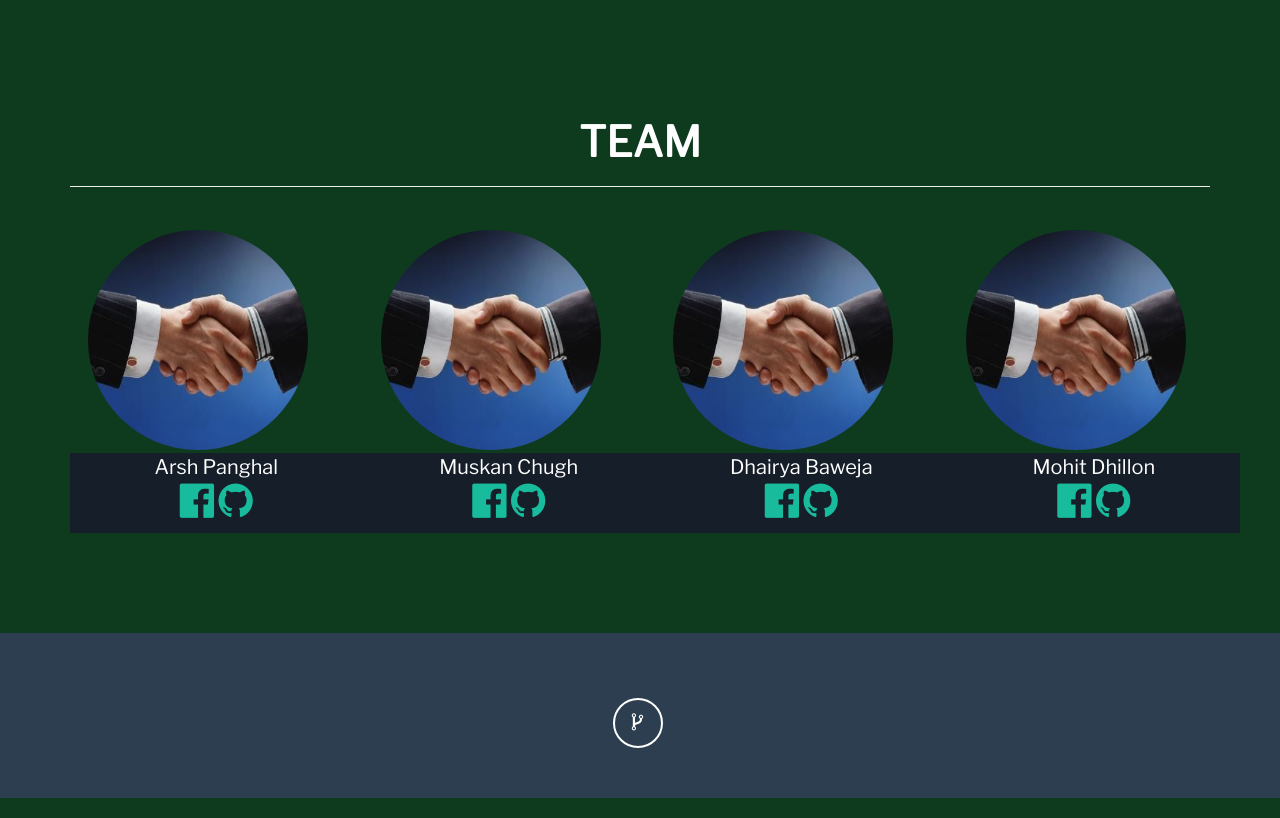
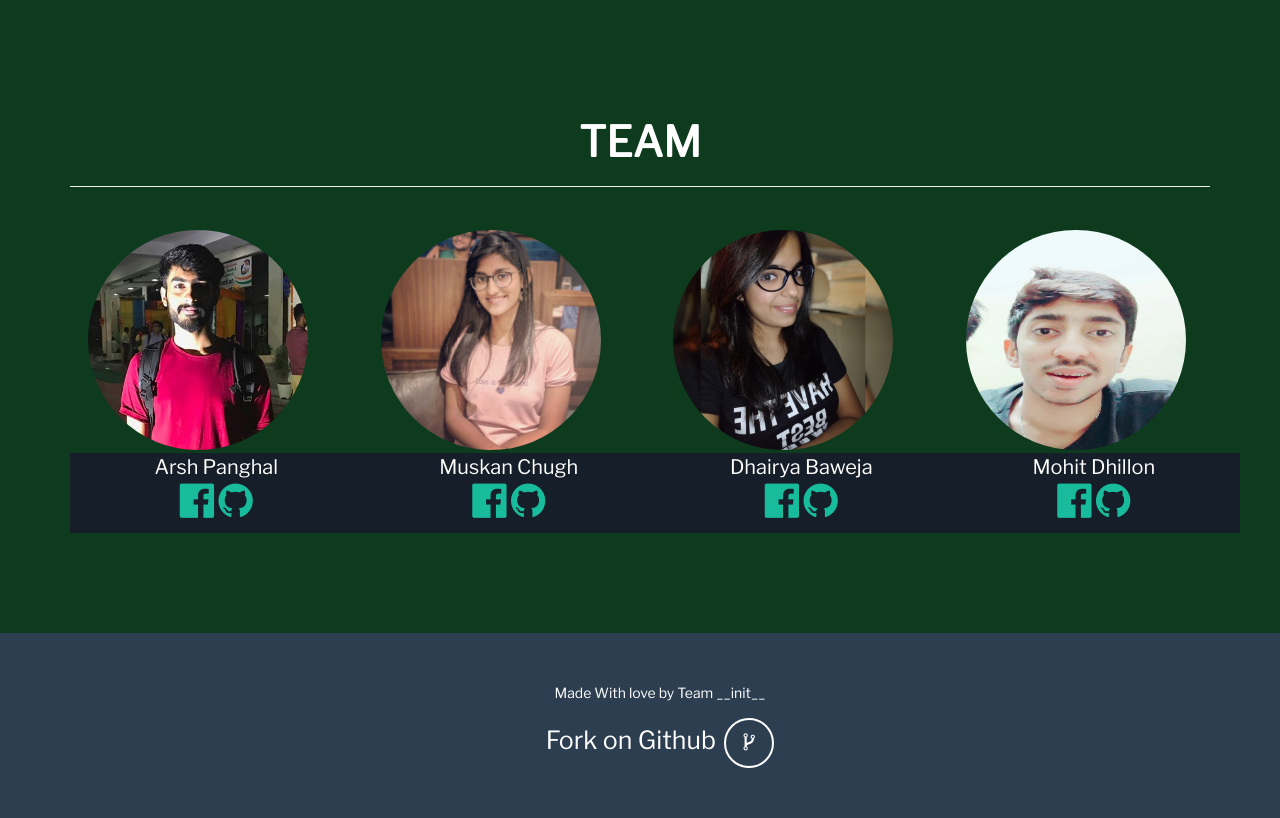
Before and after one commit to muskan6769/XENA.AI, a Django app: page / in a window 1280 px wide. Shown: the part 1776-2594 px from the top of the page. Run offline with Django 3.2, Linux system fonts and the light colour scheme; some libraries are stand-ins or nearby versions.

Commit message:
fixed the index.html page and added static files

```diff
--- a/xena1/MFP/static/css/index_css.css
+++ b/xena1/MFP/static/css/index_css.css
@@ -32,9 +32,14 @@
     margin: 3px;
     border-radius: 50%;
 }
+.edit22{
+    font-size: 25px !important;
+    margin-right: 3px;
+    font-family: 'Libre Franklin', sans-serif !important;
+}
 
 .font1{
-    color: rgba(187, 165, 119, 0) !important;
+    color: rgb(0, 0, 0) !important;
     font-weight: bold;
 
 }
--- a/xena1/MFP/templates/MFP/index.html
+++ b/xena1/MFP/templates/MFP/index.html
@@ -182,18 +182,18 @@
                                     </div>
                                     <div class="modal-body">
                                         <p class="ques"><b>What is Xena.AI ?</b></p>
-                                        <p class="ans">Xena.AI is an intra college Hackathon organized at the Indian Institute of Information Technology,Allahabad.</p>
-                                        <p class="ques"><b>Who runs Xena.AI ?</b></p>
-                                        <p class="ans">Xena.AI is organized by Geekhaven,Technical Society of IIIT-Allahabad.</p>
+                                        <p class="ans">Xena is a feedback portal which records users feedback using hand gestures and provide a detailed analysis on the compiled
+                                                data.
+                                                </p>
+                                        <p class="ques"><b>Why should we use Xena? ?</b></p>
+                                        <p class="ans">User feedbacks help to improve your service and rectify your product. Xena is a perfect tool to do so.</p>
                                         <hr>
-                                        <p class="ques"><b>How should i apply?</b></p>
-                                        <p class="ans">You can apply in a group of 1 to 3 if you are not a fresher. Freshers need to apply individually and will be alloted a team of seniors randomly to give you an idea on how things work.</p>
-                                        <p class="ques"><b>Who all can apply?</b></p>
-                                        <p class="ans">If you are currently a student of IIIT-A or IIIT-L or RGIIT you can apply for this event, mentioning your enrollment number.</p>
-                                        <p class="ques"><b>What do people normally make?</b></p>
-                                        <p class="ans">You can make anything you like. Most of the hacks revolve around web or phone apps, or working with hardware.</p>
-                                        <p class="ques"><b>How much does it cost to attend?</b></p>
-                                        <p class="ans">Zero.Xena.AI is free for everyone.</p>
+                                        <p class="ques"><b>What technologies do we use?</b></p>
+                                        <p class="ans">We use openCV library to record hand gestures and Django for all the backend.
+                                            </p>
+                                        <p class="ques"><b>Who all can use?</b></p>
+                                        <p class="ans">Any service which requires feedback can use Xena.AI</p>
+
                                     </div>
                                 </div>
 
@@ -350,22 +350,22 @@
 </div>-->
 
 
-      <div class="col-md-3"><img class="edit-4 img1" src="{% static 'images/sample.jpg' %}" class="contact"></div>
-      <div class="col-md-3"><img class="edit-4 img1" src="{% static 'images/sample.jpg' %}" class="contact"></div>
-      <div class="col-md-3"><img class="edit-4 img1" src="{% static 'images/sample.jpg' %}" class="contact"></div>
-      <div class="col-md-3"><img class="edit-4 img1" src="{% static 'images/sample.jpg' %}" class="contact"></div>
+      <div class="col-md-3"><img class="edit-4 img1" src="{% static 'images/arsh1.jpg' %}" class="contact"></div>
+      <div class="col-md-3"><img class="edit-4 img1" src="{% static 'images/muskan.jpg' %}" class="contact"></div>
+      <div class="col-md-3"><img class="edit-4 img1" src="{% static 'images/baweja.jpg' %}" class="contact"></div>
+      <div class="col-md-3"><img class="edit-4 img1" src="{% static 'images/dhillon.jpg' %}" class="contact"></div>
       <!-- <img src="img/IMG_0057.jpg">
       <img src="img/IMG_0057.jpg"> -->
     </div>
     <div class="row edit-2">
-        <div class="col-md-3 "><p class="contact ">Arsh Panghal</p><p align="center"><a href="https://www.facebook.com/abhishek.deora.5"><i class="fa fa-facebook-official fa-2x" aria-hidden="true"></i></a>
-                             <a href="https://github.com/adeora7"><i class="fa fa-github fa-2x" aria-hidden="true"></i></a></p></div>
+        <div class="col-md-3 "><p class="contact ">Arsh Panghal</p><p align="center"><a href="https://www.facebook.com/arsh.panghal"><i class="fa fa-facebook-official fa-2x" aria-hidden="true"></i></a>
+                             <a href="https://github.com/arshjat"><i class="fa fa-github fa-2x" aria-hidden="true"></i></a></p></div>
       <div class="col-md-3"><p class="contact">Muskan Chugh</p><p align="center"><a href="https://www.facebook.com/abhishek.deora.5"><i class="fa fa-facebook-official fa-2x" aria-hidden="true"></i></a>
-                             <a href="https://github.com/adeora7"><i class="fa fa-github fa-2x" aria-hidden="true"></i></a></p></div>
+                             <a href="https://github.com/muskan6769"><i class="fa fa-github fa-2x" aria-hidden="true"></i></a></p></div>
       <div class="col-md-3"><p class="contact">Dhairya Baweja</p><p align="center"><a href="https://www.facebook.com/abhishek.deora.5"><i class="fa fa-facebook-official fa-2x" aria-hidden="true"></i></a>
-                             <a href="https://github.com/adeora7"><i class="fa fa-github fa-2x" aria-hidden="true"></i></a></p></div>
-      <div class="col-md-3"><p class="contact">Mohit Dhillon</p><p align="center"><a href="https://www.facebook.com/abhishek.deora.5"><i class="fa fa-facebook-official fa-2x" aria-hidden="true"></i></a>
-                             <a href="https://github.com/adeora7"><i class="fa fa-github fa-2x" aria-hidden="true"></i></a></p></div>
+                             <a href="https://github.com/dhairyabaweja"><i class="fa fa-github fa-2x" aria-hidden="true"></i></a></p></div>
+      <div class="col-md-3"><p class="contact">Mohit Dhillon</p><p align="center"><a href="https://www.facebook.com/MOHITDHILLON06"><i class="fa fa-facebook-official fa-2x" aria-hidden="true"></i></a>
+                             <a href="https://github.com/beast02"><i class="fa fa-github fa-2x" aria-hidden="true"></i></a></p></div>
 
     </div>
   </div>
@@ -426,10 +426,10 @@
                 <div class="row">
 
                     <div class="footer-col">
-                        <ul class="list-inline">
-
+                        <ul class="list">
+                            <li>Made With love by Team __init__</li>
                             <li>
-                                <a href="https://github.com/magician03/iiitaHacks" class="btn-social btn-outline"><i class="fa fa-fw fa-code-fork"></i></a>
+                           <span class="edit22">Fork on Github  </span>  <a href="https://github.com/muskan6769/XENA.AI" class="btn-social btn-outline"><i class="fa fa-fw fa-code-fork"></i></a>
                             </li>
                         </ul>
                     </div>
```
Also changed, not shown: xena1/MFP/static/images/arsh.jpg (added), xena1/MFP/static/images/arsh1.jpg (added), xena1/MFP/static/images/baweja.jpg (added), xena1/MFP/static/images/dhillon.jpg (added), xena1/MFP/static/images/dhillon.jpg.jpg (added), xena1/MFP/static/images/muskan.jpg (added).
